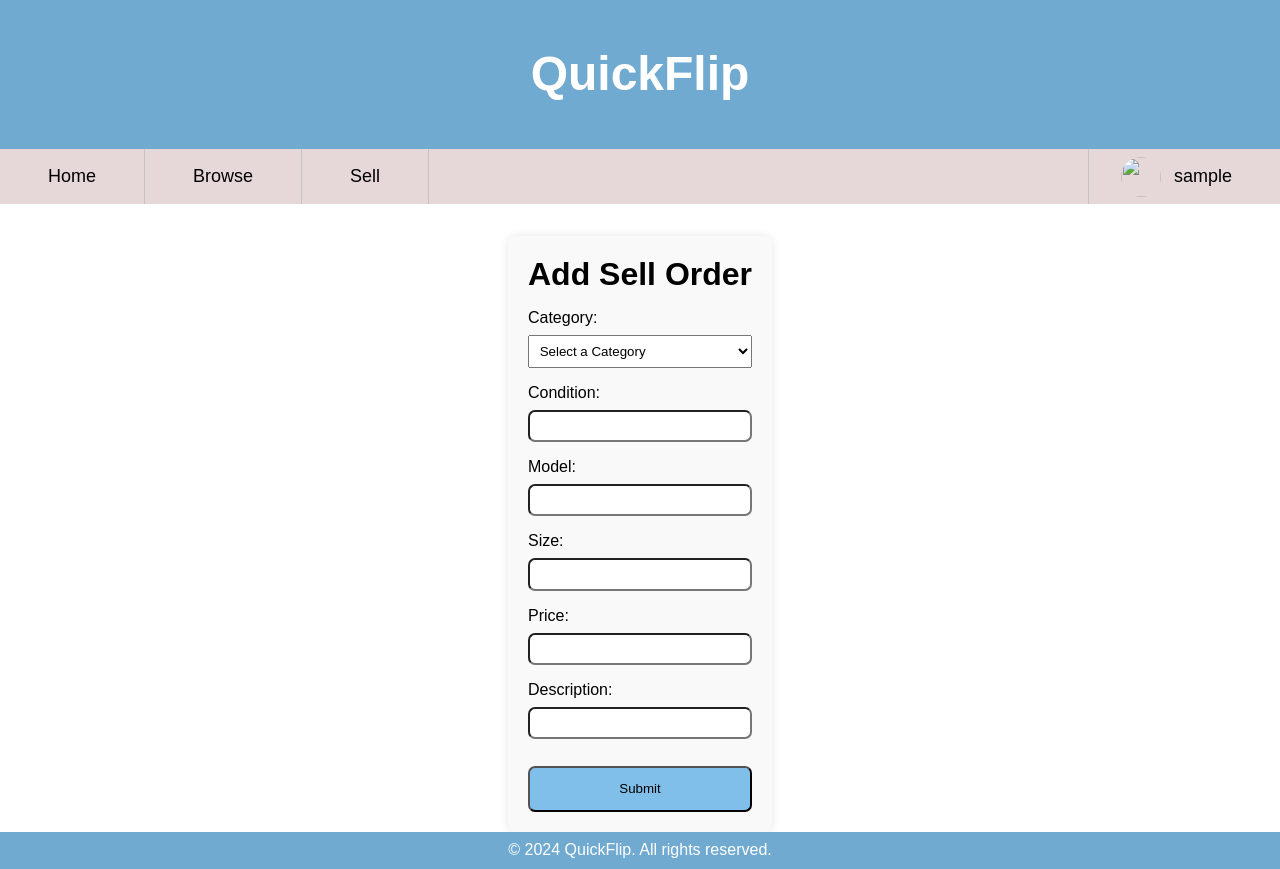
After one commit to FEUP-LTW-2024/ltw-project-2024-ltw14g03, a PHP site: page /pages/add_sell_order.php in a window 1280 px wide. The commit adds this page. Run offline with PHP 8.4, Linux system fonts and the light colour scheme; the visitor is signed in with stand-in values (Sample User, id 1); some libraries are stand-ins or nearby versions.

Commit message:
AddSellOrders

```diff
--- a/assets/style/style.css
+++ b/assets/style/style.css
@@ -217,4 +217,135 @@ main {
     margin-top: 0;
 }
 
+
+
 /* END OF LOGIN PAGE / REGISTER PAGE */
+
+
+/* SELL ORDER CREATION */
+
+.sell-order-create {
+    align-content: center;
+    max-width: 600px;
+    margin: 2em auto;
+    margin-bottom: auto;
+    padding: 20px;
+    background-color: #f9f9f9;
+    border-radius: 8px;
+    box-shadow: 0 0 10px rgba(0, 0, 0, 0.1);
+}
+
+.sell-order-create form input, .login-form form select {
+    margin: 0.5em 0;
+    padding: 0.5em;
+    border-radius: 7px;
+}
+
+.sell-order-create form label{
+    align-self: flex-start;
+    margin: 1em 0 0.5em 0;
+}
+
+.sell-order-create form select{
+    padding: 0.5em;
+}
+
+.sell-order-create form input{
+    align-self: flex-start;
+    margin: 0 0 0 0;
+}
+
+.sell-order-create form label:first-child{
+    margin-top: 0;
+}
+
+.sell-order-create form{
+    align-items: center;
+    display: flex;
+    flex-direction: column;
+    margin: 0 auto 0 auto;
+}
+
+.sell-order-create input, .sell-order-create form button, .sell-order-create form select{
+    width: 100%;
+}
+
+.sell-order-create form button {
+    margin-top: 2em;
+    padding: 1em;
+    border-radius: 7px;
+    background-color: #80bfe9;
+}
+
+/* END OF SELL ORDER CREATION */
+
+/* PROFILE PAGE */
+
+.profile-info {
+
+    align-content: center;
+    max-width: 600px;
+    margin: 2em auto;
+    margin-bottom: auto;
+    padding: 20px;
+    background-color: #f9f9f9;
+    border-radius: 8px;
+    box-shadow: 0 0 10px rgba(0, 0, 0, 0.1);
+}
+
+.profile-details {
+    margin-top: 1em;
+    margin-bottom: 20px;
+}
+
+.profile-detail {
+    margin-bottom: 10px;
+}
+
+.profile-detail label {
+    font-weight: bold;
+    margin-right: 10px;
+}
+
+.profile-detail span {
+    color: #333;
+}
+
+.profile-button {
+    background-color: #007bff;
+    color: #fff;
+    border: none;
+    padding: 10px 20px;
+    border-radius: 4px;
+    cursor: pointer;
+}
+
+.profile-button:hover {
+    background-color: #0056b3;
+}
+
+/* END OF PROFILE PAGE */
+
+/* BROWSE PAGE */
+
+.search-items input {
+    padding: 0.7em 3em;
+    font-size: 1.5em;
+    border-radius: 1em 0 0 1em;
+    border: 0.01em solid #ccc;
+    border-right: none;
+    margin: -0.16em;
+}
+
+.search-items button {
+    padding: 0.7em 2em;
+    font-size: 1.5em;
+    border-radius: 0 1em 1em 0;
+    background-color: #70aad1;
+    border: 0.01em solid #ccc;
+    border-left: none;
+    margin: 0em;
+    cursor:pointer;
+}
+
+/* END OF BROWSE PAGE */
--- a/database/database.sql
+++ b/database/database.sql
@@ -25,6 +25,7 @@ CREATE TABLE users (
     country TEXT,
     zip TEXT,
     phone TEXT,
+    pfp TEXT,
     created_at TEXT DEFAULT (datetime('now', 'localtime')),
     is_admin INTEGER NOT NULL DEFAULT 0 -- 0: regular user, 1: admin user
 );
--- /dev/null
+++ b/pages/add_sell_order.php
@@ -0,0 +1,55 @@
+<?php
+declare(strict_types = 1);
+require_once(__DIR__ . '/../utils/session.php');
+require_once(__DIR__ . '/../templates/common.tpl.php');
+$session = new Session();
+
+// Check if the user is logged in
+if (!$session->isLoggedIn()) {
+    header('Location: ../pages/login.php');
+    exit();
+}
+
+//TODO:: nao sei fazer esta funcao a ir buscar à base de dados
+$userDetails = $session->getUserDetails();
+
+drawHeader($session);
+?>
+
+<body>
+    <div class = "sell-order-create">
+        <form action="../actions/action_add_sellorder.php" method="post">
+            <h1>Add Sell Order</h1>
+
+                <label for="category">Category:</label>
+                <select name = "category" id = "category" required>
+                    <option value = "">Select a Category</option>
+                    <option value = "1">Games</option>
+                </select>
+
+                <label for="condition">Condition:</label>
+                <input type="text" name="condition" id="condition" required>
+
+                <label for="model">Model:</label>
+                <input type="text" name="model" id="model" required>
+
+                <label for="size">Size:</label>
+                <input type="text" name="size" id="size" required>
+
+                <label for="price">Price:</label>
+                <input type="text" name="price" id="price" required>
+
+                <label for="description">Description:</label>
+                <input type="text" name="description" id="description" required>
+
+            <button type = "submit" name = "register">Submit</button>
+        </form>
+    </div>
+
+</body>
+
+<?php
+drawFooter();
+?>
+
+</html>
--- a/pages/itempage.php
+++ b/pages/itempage.php
@@ -2,6 +2,7 @@
     declare(strict_types = 1);
     require_once(__DIR__ . '/../templates/common.tpl.php');
     $session = new Session();
+
     drawHeader($session);
 ?>
 <body id="itemPage">
--- a/scripts/validatePassword.js
+++ b/scripts/validatePassword.js
@@ -1,3 +1,4 @@
+
 document.addEventListener("DOMContentLoaded", function() {
     const form = document.querySelector(".login-form form");
     const passwordInput = document.getElementById("password");
@@ -14,6 +15,6 @@ document.addEventListener("DOMContentLoaded", function() {
     });
 
     function isValidPassword(password) {
-        return /^(?=.*[a-z])(?=.*[A-Z])(?=.*\d)(?=.*[@$!%*?&])[A-Za-z\d@$!%*?&]{8,}$/.test(password);
+        return /^(?=.*\d)(?=.*[a-z])(?=.*[A-Z])(?=.*[^a-zA-Z0-9])(?!.*\s).{8,15}$/.test(password);
     }
 });
--- a/templates/common.tpl.php
+++ b/templates/common.tpl.php
@@ -4,7 +4,6 @@
   require_once(__DIR__ . '/../utils/session.php');
 
 ?>
-
 
 <?php function drawHeader(Session $session) { ?>
 <!DOCTYPE html>
@@ -28,22 +27,18 @@
             <label class="hamburger" for="hamburger"></label>
             <ul>
                 <li><a href="../pages/index.php">Home</a></li>
-                <li><a href="#">Browse</a></li>
+                <li><a href="../pages/browse.php">Browse</a></li>
                 <li><a href="#">Sell</a></li>
-                <li><a href="#">Profile</a></li>
                 <?php if($session->isLoggedIn()) { ?>
-                  <li class="dropdown"><img class="profileImageBar" src="https://via.placeholder.com/150"><a href="../pages/login.php"><?php echo  $_SESSION['username']?></a>
+                  <li class="dropdown"><img class="profileImageBar" src="https://via.placeholder.com/150"><a href=""><?php echo  $_SESSION['username']?></a>
                   <div class="dropdown-content">
-                    <a href="#">Link 1</a>
-                    <a href="#">Link 2</a>
+                    <a href="../pages/profile.php">Profile</a>
                     <a href="#" onclick="logoutUser(); return false;">Logout</a>
                   </div>
                   </li>
                 <?php } else { ?>
                   <li><a href="../pages/login.php">Sign In/Sign Up</a></li>
                 <?php } ?>
-
-
             </ul>
         </nav>
     </header>
--- a/utils/session.php
+++ b/utils/session.php
@@ -13,12 +13,25 @@
       session_destroy();
     }
 
-    public function setUsername(string $username) {
-      $_SESSION['username'] = $username;
+    public function setParam(string $param, string $username) {
+      $_SESSION[$param] = $username;
     }
 
-    public function getUsername() : ?string {
-      return isset($_SESSION['username']) ? $_SESSION['username'] : null;
+    public function getParam(string $param) : ?string {
+      return isset($_SESSION[$param]) ? $_SESSION[$param] : "";
+    }
+
+    public function getUserDetails(): array
+    {
+
+        $details['id'] = $this->getParam('id');
+
+        $details['username'] = $this->getParam('username');
+        $details['email'] = $this->getParam('email');
+        $details['firstname'] = $this->getParam('firstName');
+        $details['lastname'] = $this->getParam('lastName');
+
+        return $details;
     }
   }
 ?>
```
Also changed, not shown: actions/action.login.php (+7 -2 lines), actions/action.register.php (+7 -3 lines), actions/action_add_sellorder.php (added, +15 -0 lines), database/customer.class.php (+17 -6 lines), database/sellOrder.class.php (added, +26 -0 lines), pages/browse.php (added, +23 -0 lines), pages/profile.php (added, +50 -0 lines), pages/register.php (+3 -4 lines), database/database.db.
